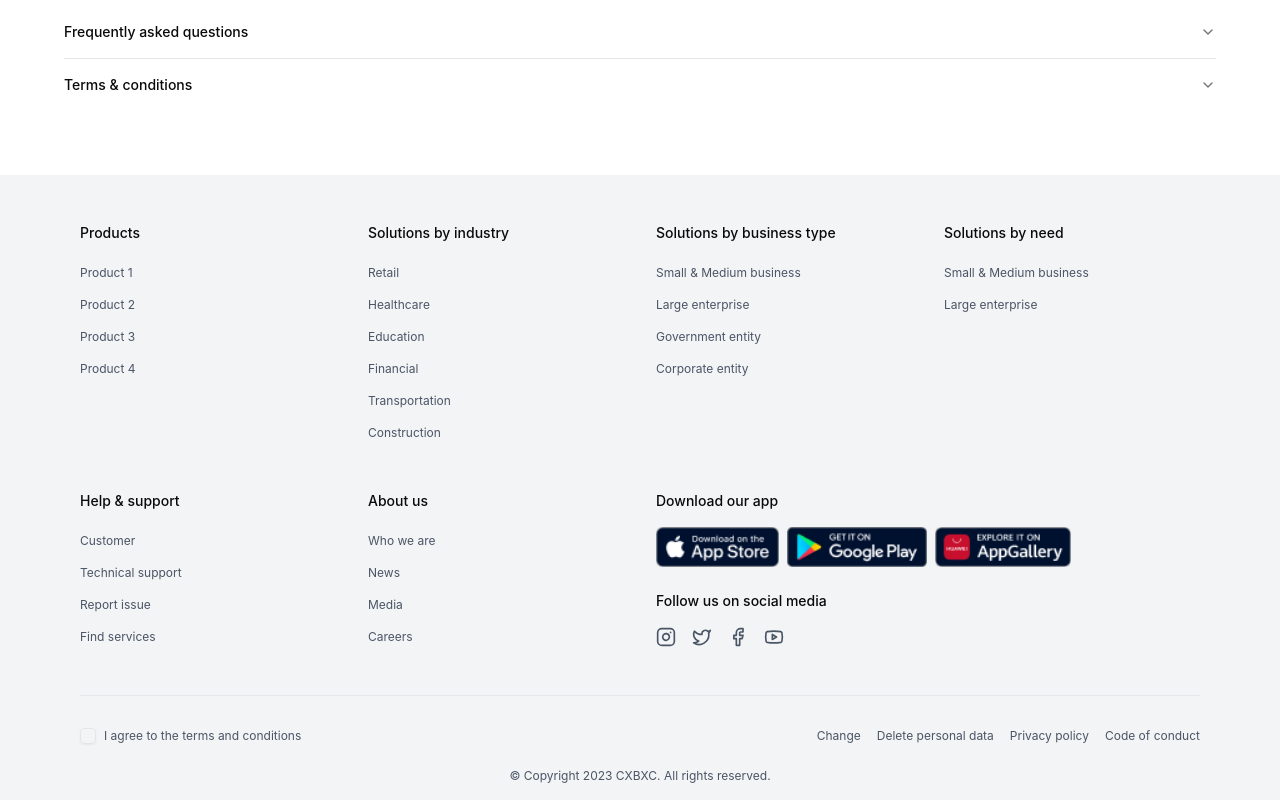
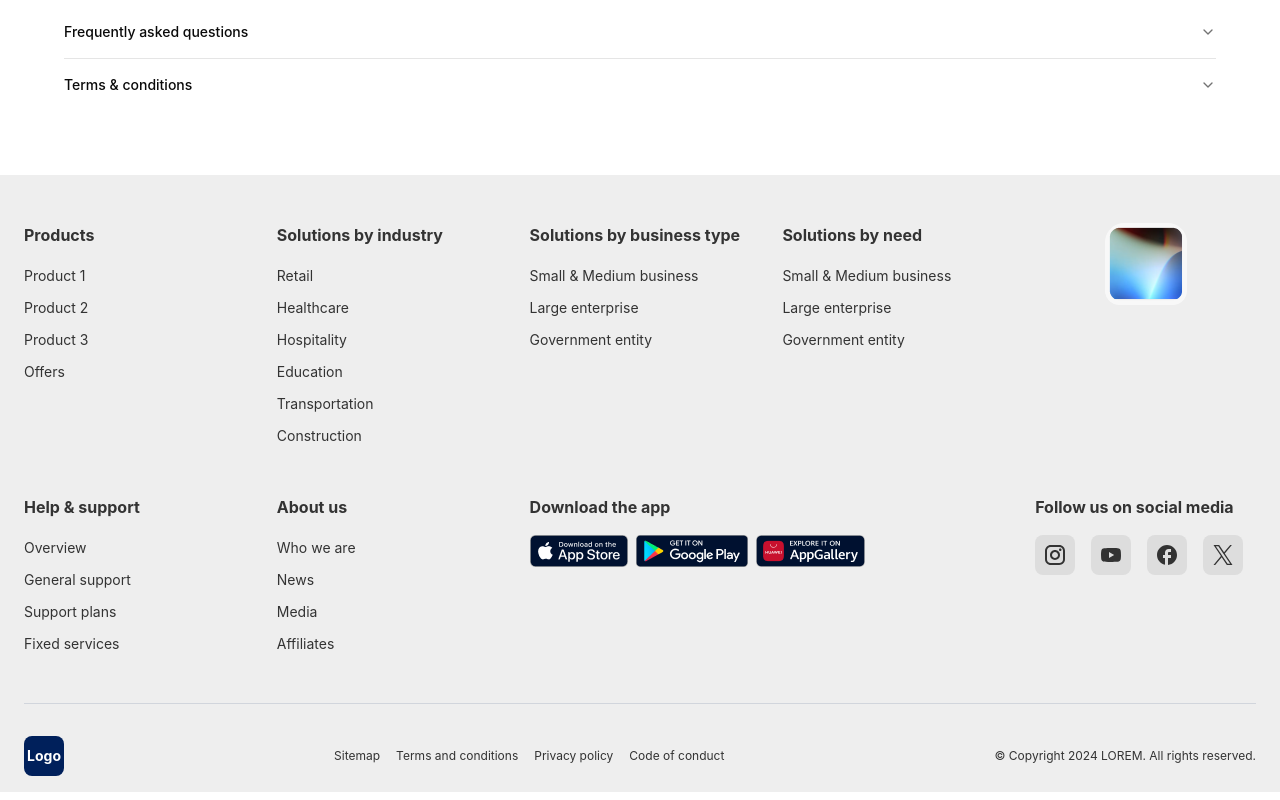
Before and after one commit to omprakash1907/my-app, a React (Vite) app: page / in a window 1280 px wide. Shown: the part 3467-4267 px from the top of the page. Built offline with nearby package versions, Linux system fonts and the light colour scheme.

Commit message:
feat: add assistant image to Footer component and enhance layout and styling

```diff
--- a/src/components/Footer.jsx
+++ b/src/components/Footer.jsx
@@ -1,31 +1,55 @@
-
-import { Checkbox } from "@/components/ui/checkbox"
-import { Facebook, Instagram, Twitter, X, Youtube } from "lucide-react"
-import { Link } from "react-router-dom"
-import appgallery from '@/assets/image/appgallery.png'
-import apple from '@/assets/image/apple.png'
-import googleplay from '@/assets/image/googleplay.png'
+import { Link } from "react-router-dom";
+import appgallery from "@/assets/image/appgallery.png";
+import apple from "@/assets/image/apple.png";
+import googleplay from "@/assets/image/googleplay.png";
+import assistant from "@/assets/image/du-assistant.png";
 
 export default function Footer() {
   const footerLinks = {
-    products: ["Product 1", "Product 2", "Product 3", "Product 4"],
-    solutionsByIndustry: ["Retail", "Healthcare", "Education", "Financial", "Transportation", "Construction"],
-    solutionsByBusinessType: ["Small & Medium business", "Large enterprise", "Government entity", "Corporate entity"],
-    solutionsByNeed: ["Small & Medium business", "Large enterprise"],
-    helpAndSupport: ["Customer", "Technical support", "Report issue", "Find services"],
-    aboutUs: ["Who we are", "News", "Media", "Careers"],
-  }
+    products: ["Product 1", "Product 2", "Product 3", "Offers"],
+    solutionsByIndustry: [
+      "Retail",
+      "Healthcare",
+      "Hospitality",
+      "Education",
+      "Transportation",
+      "Construction",
+    ],
+    solutionsByBusinessType: [
+      "Small & Medium business",
+      "Large enterprise",
+      "Government entity",
+    ],
+    solutionsByNeed: [
+      "Small & Medium business",
+      "Large enterprise",
+      "Government entity",
+    ],
+    helpAndSupport: [
+      "Overview",
+      "General support",
+      "Support plans",
+      "Fixed services",
+    ],
+    aboutUs: ["Who we are", "News", "Media", "Affiliates"],
+  };
 
   return (
-    <footer className="bg-gray-100 pt-12 pb-4">
-      <div className="container mx-auto max-w-6xl px-4">
-        <div className="grid grid-cols-1 md:grid-cols-2 lg:grid-cols-4 gap-8 mb-12">
-          <div>
-            <h3 className="font-medium text-sm mb-4">Products</h3>
-            <ul className="space-y-2">
+    <footer className="bg-[#EEEEEE] pt-8 sm:pt-10 md:pt-12 pb-4 text-[#333333]">
+      <div className="container mx-auto px-4 sm:px-6">
+        {/* First row of columns */}
+        <div className="grid grid-cols-2 xs:grid-cols-2 sm:grid-cols-3 md:grid-cols-4 lg:grid-cols-5 gap-4 sm:gap-6 md:gap-8 mb-8 md:mb-12">
+          <div className="col-span-1">
+            <h3 className="font-bold text-sm sm:text-base mb-2 sm:mb-4">
+              Products
+            </h3>
+            <ul className="space-y-1 sm:space-y-2">
               {footerLinks.products.map((link, index) => (
                 <li key={index}>
-                  <Link href="#" className="text-xs text-gray-600 hover:text-gray-900">
+                  <Link
+                    to="#"
+                    className="text-xs sm:text-sm hover:text-gray-900 transition-colors"
+                  >
                     {link}
                   </Link>
                 </li>
@@ -33,12 +57,17 @@ export default function Footer() {
             </ul>
           </div>
 
-          <div>
-            <h3 className="font-medium text-sm mb-4">Solutions by industry</h3>
-            <ul className="space-y-2">
+          <div className="col-span-1">
+            <h3 className="font-bold text-sm sm:text-base mb-2 sm:mb-4">
+              Solutions by industry
+            </h3>
+            <ul className="space-y-1 sm:space-y-2">
               {footerLinks.solutionsByIndustry.map((link, index) => (
                 <li key={index}>
-                  <Link href="#" className="text-xs text-gray-600 hover:text-gray-900">
+                  <Link
+                    to="#"
+                    className="text-xs sm:text-sm hover:text-gray-900 transition-colors"
+                  >
                     {link}
                   </Link>
                 </li>
@@ -46,12 +75,17 @@ export default function Footer() {
             </ul>
           </div>
 
-          <div>
-            <h3 className="font-medium text-sm mb-4">Solutions by business type</h3>
-            <ul className="space-y-2">
+          <div className="col-span-1">
+            <h3 className="font-bold text-sm sm:text-base mb-2 sm:mb-4">
+              Solutions by business type
+            </h3>
+            <ul className="space-y-1 sm:space-y-2">
               {footerLinks.solutionsByBusinessType.map((link, index) => (
                 <li key={index}>
-                  <Link href="#" className="text-xs text-gray-600 hover:text-gray-900">
+                  <Link
+                    to="#"
+                    className="text-xs sm:text-sm hover:text-gray-900 transition-colors"
+                  >
                     {link}
                   </Link>
                 </li>
@@ -59,27 +93,17 @@ export default function Footer() {
             </ul>
           </div>
 
-          <div>
-            <h3 className="font-medium text-sm mb-4">Solutions by need</h3>
-            <ul className="space-y-2">
+          <div className="col-span-1">
+            <h3 className="font-bold text-sm sm:text-base mb-2 sm:mb-4">
+              Solutions by need
+            </h3>
+            <ul className="space-y-1 sm:space-y-2">
               {footerLinks.solutionsByNeed.map((link, index) => (
                 <li key={index}>
-                  <Link href="#" className="text-xs text-gray-600 hover:text-gray-900">
-                    {link}
-                  </Link>
-                </li>
-              ))}
-            </ul>
-          </div>
-        </div>
-
-        <div className="grid grid-cols-1 md:grid-cols-2 lg:grid-cols-4 gap-8 mb-12">
-          <div>
-            <h3 className="font-medium text-sm mb-4">Help & support</h3>
-            <ul className="space-y-2">
-              {footerLinks.helpAndSupport.map((link, index) => (
-                <li key={index}>
-                  <Link href="#" className="text-xs text-gray-600 hover:text-gray-900">
+                  <Link
+                    to="#"
+                    className="text-xs sm:text-sm hover:text-gray-900 transition-colors"
+                  >
                     {link}
                   </Link>
                 </li>
@@ -87,12 +111,24 @@ export default function Footer() {
             </ul>
           </div>
 
-          <div>
-            <h3 className="font-medium text-sm mb-4">About us</h3>
-            <ul className="space-y-2">
-              {footerLinks.aboutUs.map((link, index) => (
+          <div className="col-span-2 xs:col-span-2 sm:col-span-3 md:col-span-4 lg:col-span-1 mt-4 sm:mt-0 flex justify-center lg:justify-center">
+            <img src={assistant} alt="assistant" className="h-fit w-fit" />
+          </div>
+        </div>
+
+        {/* Second row of columns */}
+        <div className="grid grid-cols-2 xs:grid-cols-2 sm:grid-cols-3 md:grid-cols-4 lg:grid-cols-5 gap-4 sm:gap-6 md:gap-8 mb-8 md:mb-12">
+          <div className="col-span-1">
+            <h3 className="font-bold text-sm sm:text-base mb-2 sm:mb-4">
+              Help & support
+            </h3>
+            <ul className="space-y-1 sm:space-y-2">
+              {footerLinks.helpAndSupport.map((link, index) => (
                 <li key={index}>
-                  <Link href="#" className="text-xs text-gray-600 hover:text-gray-900">
+                  <Link
+                    to="#"
+                    className="text-xs sm:text-sm hover:text-gray-900 transition-colors"
+                  >
                     {link}
                   </Link>
                 </li>
@@ -100,88 +136,178 @@ export default function Footer() {
             </ul>
           </div>
 
-          <div className="lg:col-span-2">
-            <h3 className="font-medium text-sm mb-4">Download our app</h3>
-            <div className="flex flex-wrap gap-2 mb-6">
-              <Link href="#" className="inline-block">
+          <div className="col-span-1">
+            <h3 className="font-bold text-sm sm:text-base mb-2 sm:mb-4">
+              About us
+            </h3>
+            <ul className="space-y-1 sm:space-y-2">
+              {footerLinks.aboutUs.map((link, index) => (
+                <li key={index}>
+                  <Link
+                    to="#"
+                    className="text-xs sm:text-sm hover:text-gray-900 transition-colors"
+                  >
+                    {link}
+                  </Link>
+                </li>
+              ))}
+            </ul>
+          </div>
+
+          <div className="col-span-2 sm:col-span-3 md:col-span-2 lg:col-span-2 mt-4 sm:mt-0">
+            <h3 className="font-bold text-sm sm:text-base mb-2 sm:mb-4">
+              Download the app
+            </h3>
+            <div className="flex flex-wrap gap-2 mb-4 sm:mb-6">
+              {/* App Store */}
+              <Link to="#" className="inline-block">
                 <img
-                  src={apple}
+                  src={apple || "/placeholder.svg"}
                   alt="App Store"
-                  width={120}
-                  height={40}
-                  className="h-10 w-auto"
+                  className="h-8 sm:h-auto w-auto"
                 />
               </Link>
-              <Link href="#" className="inline-block">
+              {/* Google Play */}
+              <Link to="#" className="inline-block">
                 <img
-                  src={googleplay}
+                  src={googleplay || "/placeholder.svg"}
                   alt="Google Play"
-                  width={120}
-                  height={40}
-                  className="h-10 w-auto"
+                  className="h-8 sm:h-auto w-auto"
                 />
               </Link>
-              <Link href="#" className="inline-block">
+              {/* App Gallery */}
+              <Link to="#" className="inline-block">
                 <img
-                  src={appgallery}
+                  src={appgallery || "/placeholder.svg"}
                   alt="Huawei AppGallery"
-                  width={120}
-                  height={40}
-                  className="h-10 w-auto"
+                  className="h-8 sm:h-auto w-auto"
                 />
               </Link>
             </div>
+          </div>
 
-            <h3 className="font-medium text-sm mb-4">Follow us on social media</h3>
-            <div className="flex gap-4">
-              <Link href="#" className="text-gray-600 hover:text-gray-900">
-                <Instagram className="h-5 w-5" />
+          <div className="col-span-2 sm:col-span-3 md:col-span-2 lg:col-span-1 mt-4 sm:mt-0">
+            <h3 className="font-bold text-sm sm:text-base mb-2 sm:mb-4">
+              Follow us on social media
+            </h3>
+            <div className="flex gap-2 sm:gap-4">
+              {/* Instagram */}
+              <Link
+                to="#"
+                className="w-8 h-8 sm:w-10 sm:h-10 flex items-center justify-center rounded-md bg-[#DDDDDD] hover:bg-[#CCCCCC] transition-colors"
+              >
+                <svg
+                  width="16"
+                  height="16"
+                  className="sm:w-5 sm:h-5"
+                  viewBox="0 0 20 20"
+                  fill="none"
+                  xmlns="http://www.w3.org/2000/svg"
+                >
+                  <path
+                    d="M5.8 0H14.2C17.4 0 20 2.6 20 5.8V14.2C20 15.7383 19.3889 17.2135 18.3012 18.3012C17.2135 19.3889 15.7383 20 14.2 20H5.8C2.6 20 0 17.4 0 14.2V5.8C0 4.26174 0.61107 2.78649 1.69878 1.69878C2.78649 0.61107 4.26174 0 5.8 0ZM5.6 2C4.64522 2 3.72955 2.37928 3.05442 3.05442C2.37928 3.72955 2 4.64522 2 5.6V14.4C2 16.39 3.61 18 5.6 18H14.4C15.3548 18 16.2705 17.6207 16.9456 16.9456C17.6207 16.2705 18 15.3548 18 14.4V5.6C18 3.61 16.39 2 14.4 2H5.6ZM15.25 3.5C15.5815 3.5 15.8995 3.6317 16.1339 3.86612C16.3683 4.10054 16.5 4.41848 16.5 4.75C16.5 5.08152 16.3683 5.39946 16.1339 5.63388C15.8995 5.8683 15.5815 6 15.25 6C14.9185 6 14.6005 5.8683 14.3661 5.63388C14.1317 5.39946 14 5.08152 14 4.75C14 4.41848 14.1317 4.10054 14.3661 3.86612C14.6005 3.6317 14.9185 3.5 15.25 3.5ZM10 5C11.3261 5 12.5979 5.52678 13.5355 6.46447C14.4732 7.40215 15 8.67392 15 10C15 11.3261 14.4732 12.5979 13.5355 13.5355C12.5979 14.4732 11.3261 15 10 15C8.67392 15 7.40215 14.4732 6.46447 13.5355C5.52678 12.5979 5 11.3261 5 10C5 8.67392 5.52678 7.40215 6.46447 6.46447C7.40215 5.52678 8.67392 5 10 5ZM10 7C9.20435 7 8.44129 7.31607 7.87868 7.87868C7.31607 8.44129 7 9.20435 7 10C7 10.7956 7.31607 11.5587 7.87868 12.1213C8.44129 12.6839 9.20435 13 10 13C10.7956 13 11.5587 12.6839 12.1213 12.1213C12.6839 11.5587 13 10.7956 13 10C13 9.20435 12.6839 8.44129 12.1213 7.87868C11.5587 7.31607 10.7956 7 10 7Z"
+                    fill="#333333"
+                  />
+                </svg>
                 <span className="sr-only">Instagram</span>
               </Link>
-              <Link href="#" className="text-gray-600 hover:text-gray-900">
-                <Twitter className="h-5 w-5" />
-                <span className="sr-only">Twitter</span>
+
+              {/* YouTube */}
+              <Link
+                to="#"
+                className="w-8 h-8 sm:w-10 sm:h-10 flex items-center justify-center rounded-md bg-[#DDDDDD] hover:bg-[#CCCCCC] transition-colors"
+              >
+                <svg
+                  width="16"
+                  height="11"
+                  className="sm:w-5 sm:h-3.5"
+                  viewBox="0 0 20 14"
+                  fill="none"
+                  xmlns="http://www.w3.org/2000/svg"
+                >
+                  <path
+                    d="M8 10L13.19 7L8 4V10ZM19.56 2.17C19.69 2.64 19.78 3.27 19.84 4.07C19.91 4.87 19.94 5.56 19.94 6.16L20 7C20 9.19 19.84 10.8 19.56 11.83C19.31 12.73 18.73 13.31 17.83 13.56C17.36 13.69 16.5 13.78 15.18 13.84C13.88 13.91 12.69 13.94 11.59 13.94L10 14C5.81 14 3.2 13.84 2.17 13.56C1.27 13.31 0.69 12.73 0.44 11.83C0.31 11.36 0.22 10.73 0.16 9.93C0.0900001 9.13 0.0599999 8.44 0.0599999 7.84L0 7C0 4.81 0.16 3.2 0.44 2.17C0.69 1.27 1.27 0.69 2.17 0.44C2.64 0.31 3.5 0.22 4.82 0.16C6.12 0.0899998 7.31 0.0599999 8.41 0.0599999L10 0C14.19 0 16.8 0.16 17.83 0.44C18.73 0.69 19.31 1.27 19.56 2.17Z"
+                    fill="#333333"
+                  />
+                </svg>
+                <span className="sr-only">YouTube</span>
               </Link>
-              <Link href="#" className="text-gray-600 hover:text-gray-900">
-                <Facebook className="h-5 w-5" />
+
+              {/* Facebook */}
+              <Link
+                to="#"
+                className="w-8 h-8 sm:w-10 sm:h-10 flex items-center justify-center rounded-md bg-[#DDDDDD] hover:bg-[#CCCCCC] transition-colors"
+              >
+                <svg
+                  width="16"
+                  height="16"
+                  className="sm:w-5 sm:h-5"
+                  viewBox="0 0 20 20"
+                  fill="none"
+                  xmlns="http://www.w3.org/2000/svg"
+                >
+                  <path
+                    d="M20 10C20 4.48 15.52 0 10 0C4.48 0 0 4.48 0 10C0 14.84 3.44 18.87 8 19.8V13H6V10H8V7.5C8 5.57 9.57 4 11.5 4H14V7H12C11.45 7 11 7.45 11 8V10H14V13H11V19.95C16.05 19.45 20 15.19 20 10Z"
+                    fill="#333333"
+                  />
+                </svg>
                 <span className="sr-only">Facebook</span>
               </Link>
-              <Link href="#" className="text-gray-600 hover:text-gray-900">
-                <Youtube className="h-5 w-5" />
-                <span className="sr-only">X</span>
+
+              {/* X/Twitter */}
+              <Link
+                to="#"
+                className="w-8 h-8 sm:w-10 sm:h-10 flex items-center justify-center rounded-md bg-[#DDDDDD] hover:bg-[#CCCCCC] transition-colors"
+              >
+                <svg
+                  width="16"
+                  height="16"
+                  className="sm:w-5 sm:h-5"
+                  viewBox="0 0 20 20"
+                  fill="none"
+                  xmlns="http://www.w3.org/2000/svg"
+                >
+                  <path
+                    d="M11.808 8.469L18.88 0H17.204L11.062 7.353L6.158 0H0.5L7.918 11.12L0.5 20H2.176L8.662 12.235L13.842 20H19.5L11.808 8.469ZM9.512 11.217L8.76 10.11L2.78 1.3H5.355L10.181 8.41L10.932 9.517L17.205 18.759H14.631L9.512 11.217Z"
+                    fill="#333333"
+                  />
+                </svg>
+                <span className="sr-only">X/Twitter</span>
               </Link>
             </div>
           </div>
         </div>
 
-        <div className="pt-8 border-t border-gray-200">
-          <div className="flex flex-col md:flex-row justify-between items-center gap-4">
-            <div className="flex items-center">
-              <Checkbox id="terms" className="mr-2" />
-              <label htmlFor="terms" className="text-xs text-gray-600">
-                I agree to the terms and conditions
-              </label>
+        {/* Bottom section with logo and links */}
+        <div className="pt-6 sm:pt-8 border-t border-gray-300">
+          <div className="flex flex-col sm:flex-row justify-between items-center gap-4">
+            <div className="flex items-center mb-4 sm:mb-0">
+              <div className="w-8 h-8 sm:w-10 sm:h-10 bg-[#00205B] rounded-md flex items-center justify-center text-white font-bold text-xs sm:text-sm">
+                Logo
+              </div>
             </div>
 
-            <div className="flex flex-wrap gap-4 text-xs text-gray-600">
-              <Link href="#" className="hover:underline">
-                Change
+            <div className="flex flex-wrap justify-center gap-3 sm:gap-4 mb-4 sm:mb-0">
+              <Link to="#" className="hover:underline text-[10px] sm:text-xs">
+                Sitemap
               </Link>
-              <Link href="#" className="hover:underline">
-                Delete personal data
+              <Link to="#" className="hover:underline text-[10px] sm:text-xs">
+                Terms and conditions
               </Link>
-              <Link href="#" className="hover:underline">
+              <Link to="#" className="hover:underline text-[10px] sm:text-xs">
                 Privacy policy
               </Link>
-              <Link href="#" className="hover:underline">
+              <Link to="#" className="hover:underline text-[10px] sm:text-xs">
                 Code of conduct
               </Link>
             </div>
+
+            <div className="text-center text-[10px] sm:text-xs">
+              © Copyright 2024 LOREM. All rights reserved.
+            </div>
           </div>
-
-          <div className="mt-6 text-center text-xs text-gray-600">© Copyright 2023 CXBXC. All rights reserved.</div>
         </div>
       </div>
     </footer>
-  )
+  );
 }
```
Also changed, not shown: src/assets/image/du-assistant.png (added).
